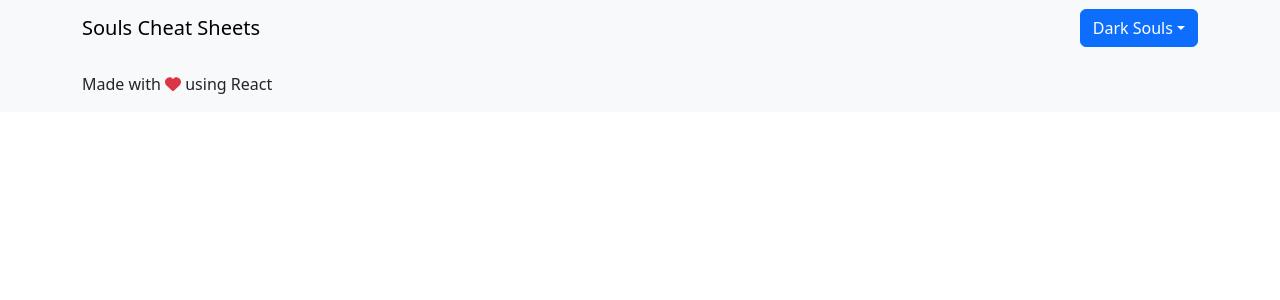
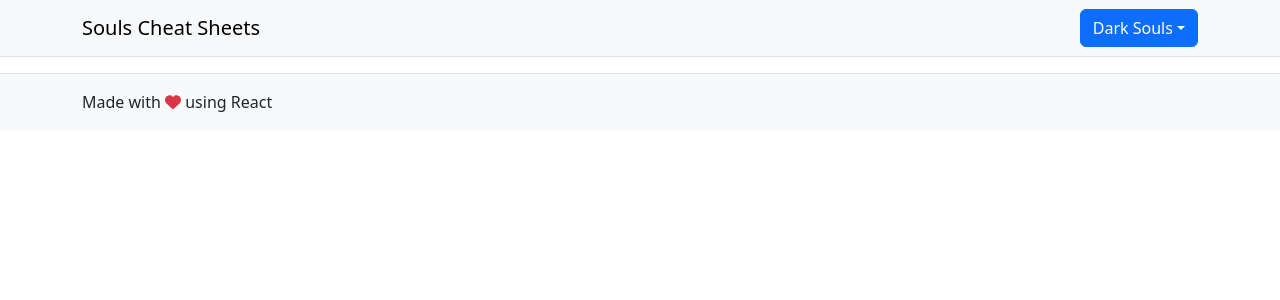
Before and after one commit to adwitkow/souls-cheat-sheets, a React (Create React App) app: page / in a window 1280 px wide. Shown: the top 300 px of the page. Built offline with nearby package versions, Linux system fonts and the light colour scheme.

Commit message:
Improve style a bit

```diff
--- a/src/components/Footer.tsx
+++ b/src/components/Footer.tsx
@@ -5,13 +5,13 @@ import { Container, Row } from 'react-bootstrap';
 
 const Footer = () => {
   return (
-    <footer className="bg-body-tertiary p-3">
+    <footer className="bg-body-tertiary p-3 border-top">
       <Container>
         <Row>
           <span>
-            <span>Made with </span>
+            <>Made with </>
             <FontAwesomeIcon icon={faHeart} className='text-danger' />
-            <span> using React</span>
+            <> using React</>
           </span>
         </Row>
       </Container>
--- a/src/components/GamePage.tsx
+++ b/src/components/GamePage.tsx
@@ -28,7 +28,7 @@ const GamePage = () => {
   const gameData = GetGameData(game);
 
   return (
-    <div>
+    <div className='mt-3 mb-3'>
       {gameData.sections.map((section) => (
         <SectionContainer section={section} />
       ))}
--- a/src/components/NavigationBar.tsx
+++ b/src/components/NavigationBar.tsx
@@ -4,7 +4,7 @@ import GamePicker from './GamePicker';
 
 const NavigationBar = () => {
   return (
-    <Navbar expand='lg' className='bg-body-tertiary'>
+    <Navbar expand='lg' className='bg-body-tertiary border-bottom'>
       <Container>
         <Navbar.Brand href='#'>Souls Cheat Sheets</Navbar.Brand>
         <div className='justify-content-end'>
```
